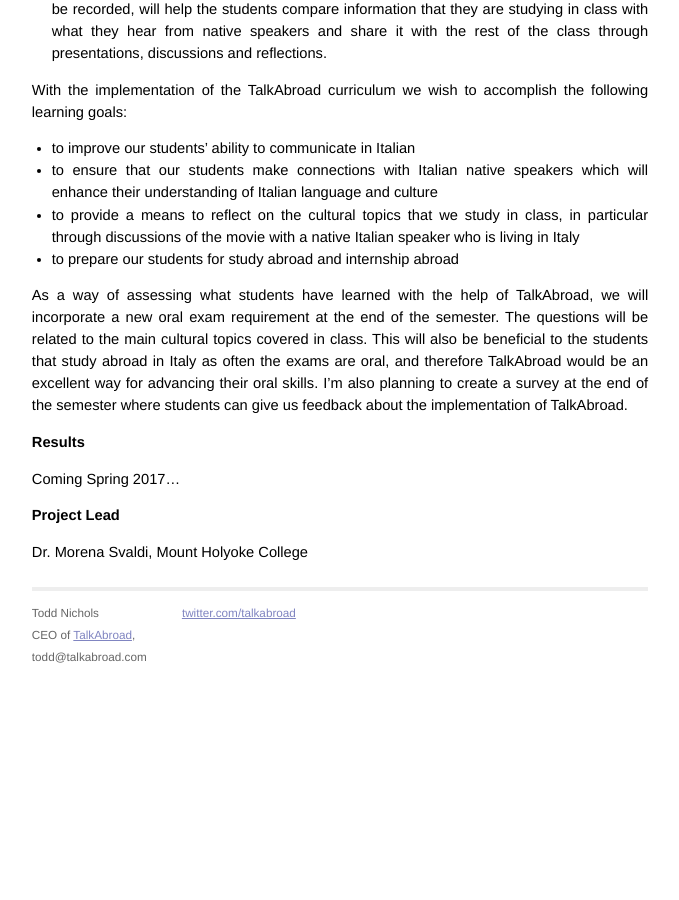
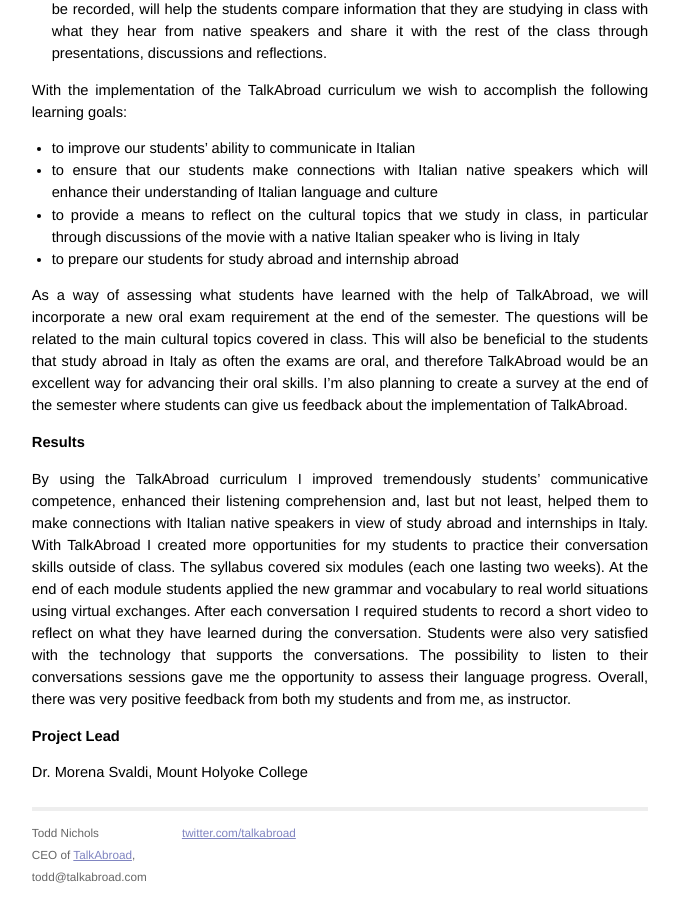
Before and after one commit to toddnichols/toddnichols.github.io, a Jekyll site: the page built from _posts/2016-07-06-morena-svaldi-mount-holyoke.md, in a window 1280 px wide and 900 px high, scrolled down 1565 px. Shown: the whole window, without its empty margins (300-979 px from the left). Built offline with Jekyll 4.4.1, drawn with Linux system fonts in a browser that asks for light colours; before the commit the page ends 2245 px from its top, so only the background shows below that.

Commit message:
Adding update to morena svaldi

```diff
--- a/_posts/2016-07-06-morena-svaldi-mount-holyoke.md
+++ b/_posts/2016-07-06-morena-svaldi-mount-holyoke.md
@@ -39,7 +39,7 @@
 
 ## Results
 
-Coming Spring 2017...
+By using the TalkAbroad curriculum I improved tremendously students’ communicative competence, enhanced their listening comprehension and, last but not least, helped them to make connections with Italian native speakers in view of study abroad and internships in Italy. With TalkAbroad I created more opportunities for my students to practice their conversation skills outside of class. The syllabus covered six modules (each one lasting two weeks). At the end of each module students applied the new grammar and vocabulary to real world situations using virtual exchanges. After each conversation I required students to record a short video to reflect on what they have learned during the conversation. Students were also very satisfied with the technology that supports the conversations. The possibility to listen to their conversations sessions gave me the opportunity to assess their language progress. Overall, there was very positive feedback from both my students and from me, as instructor.
 
 ## Project Lead
 
```
